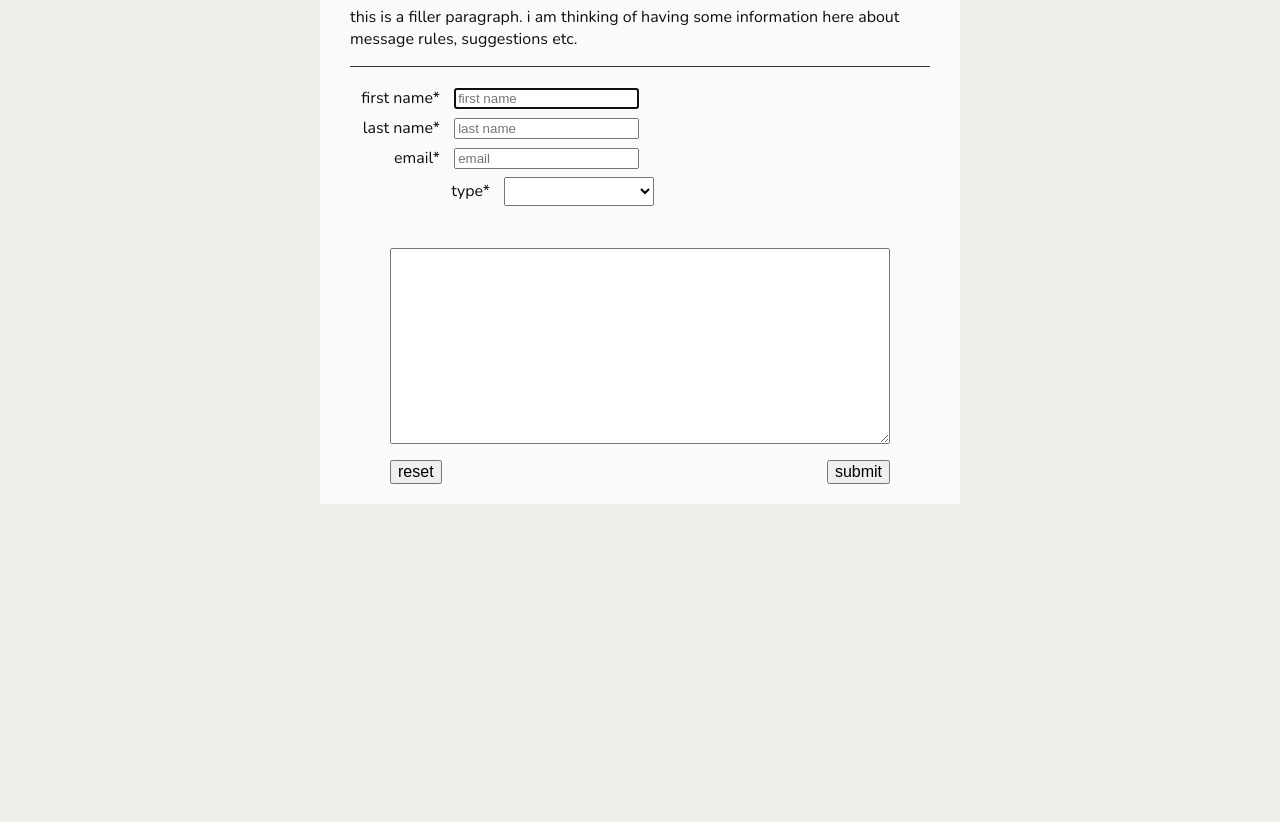
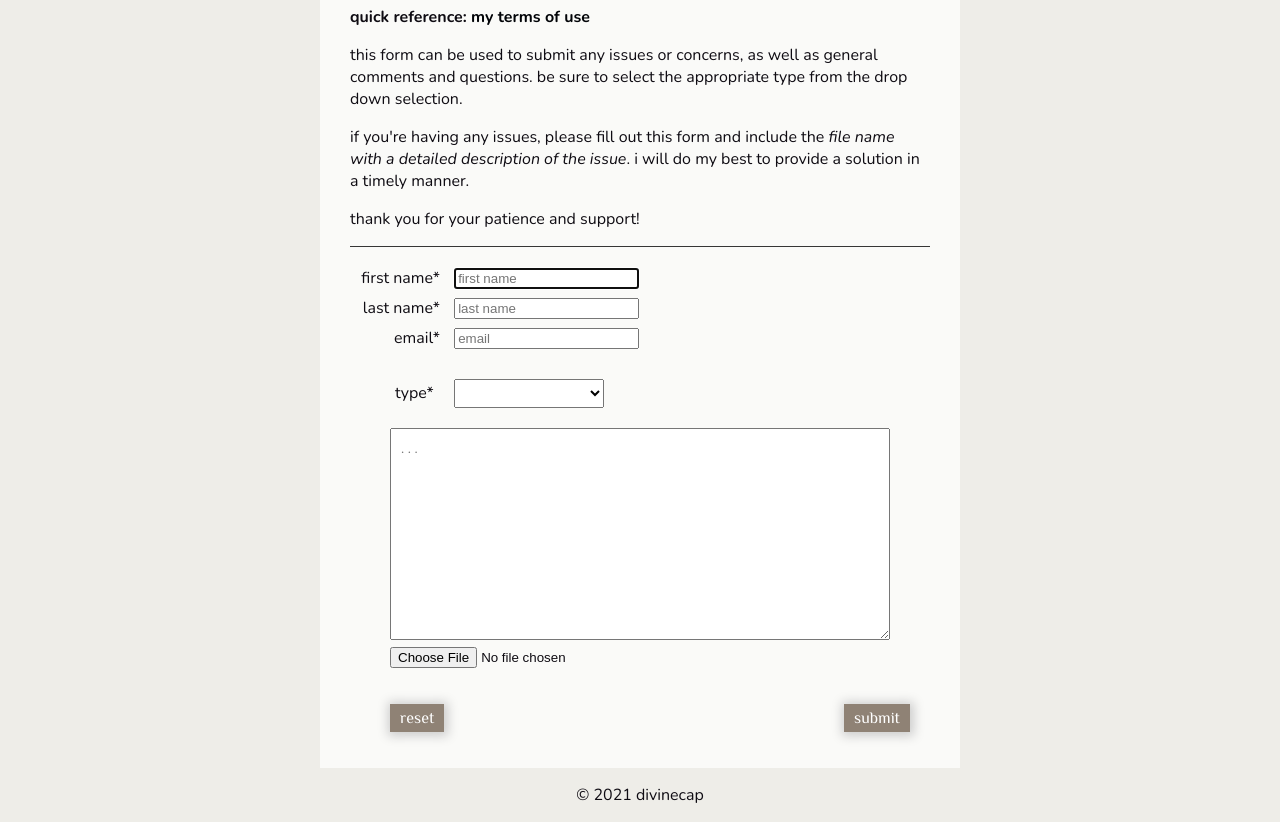
Before and after one commit to anonysim/final-project, a plain HTML site: page message.html in a window 1280 px wide. Shown: the part 220-1042 px from the top of the page. Before the commit the page ends 800 px from the top, so only its background shows below. Drawn offline with nearby package versions, Linux system fonts and the light colour scheme.

Commit message:
Files edited

```diff
--- a/css/message.css
+++ b/css/message.css
@@ -45,6 +45,21 @@ body {
     }
 }
 
+/* GENERIC */
+a {
+    text-decoration: none;
+    color: #020408;
+}
+a:hover {
+    color: #82543B;
+    transition: color 0.5s;
+}
+em {
+    font-style: italic;
+}
+strong {
+    font-weight: bold;
+}
 
 /* NAVIGATION */
 .top-bar {
@@ -52,7 +67,7 @@ body {
  }
  h1#name {
     font-family: 'Philosopher', sans-serif;
-    color: RGB(68, 76, 78);
+    color: #6d4937;
     text-shadow: 7px 5px 4px #c5c5c5;
     padding-left: 40px;
     padding-bottom: 40px;
@@ -83,7 +98,7 @@ nav ul {
     transition: color 0.3s;
 }
 .pages a:hover {
-    color: rgb(161, 105, 90);
+    color: #8F8275;
 }
 
 /* SELECT */
@@ -95,24 +110,33 @@ label[for="type"] {
     width: 150px;
     margin-bottom: 20px;
     padding: 5px;
-
 }
 
-/* MESSAGE BOX */
+/* NAME & EMAIL */
 hr {
     margin-bottom: 20px;
     border: none;
     height: 1px;
     background-color: rgb(54, 54, 54);
 }
-label[for="firstName"], label[for="lastName"], label[for="email"], label[for="type"] {
+
+label[for="firstName"], label[for="lastName"], label[for="email"] {
+    padding-right: 10px;
+    margin-bottom: 8px;
     width: 100px;
     text-align: right;
     display: inline-block;
 }
-label[for="firstName"], label[for="lastName"], label[for="email"] {
-    padding-right: 10px;
-    margin-bottom: 8px;
+
+label[for="type"] {
+    margin-left: 45px;
+    margin-right: 16px;
+}
+
+/* MESSAGE BOX */
+input[type="file"] {
+    margin-left: 40px;
+    margin-bottom: 10px;
 }
 
 h1.message {
@@ -124,19 +148,49 @@ h1.message {
     min-height: 100px;
     max-height: 300px;
     margin-left: 2.5rem;
+    padding: 10px;
 
     font-family: 'Nunito', sans-serif;
     font-size: 14px;
 }
+
+/* BUTTONS */
 .submit-btn, .reset-btn {
     display: inline-block;
     margin-right: 40px;
     margin-top: 10px;
+    padding: 5px 10px;
+
+    font-family: 'Philosopher', sans-serif;
     font-size: 16px;
+    border: none;
+    color: #fff;
+    background-color: #8F8275;
 }
+
 .submit-btn {
     float: right;
+    margin-right: 20px;
+    box-shadow: 1px 1px 10px 3px #ccc;
 }
+.submit-btn:hover {
+    background-color:rgb(136, 155, 92); /* green */
+}
+
 .reset-btn {
     margin-left: 40px;
+    box-shadow: 1px 1px 10px 3px #ccc;
 }
+.reset-btn:hover {
+    background-color: rgb(155, 92, 92); /* red */
+}
+
+.reset-btn:hover, .submit-btn:hover {
+    transition: background-color 0.5s;
+    cursor: pointer;
+}
+
+/* FOOTER */
+footer {
+    text-align: center;
+}
--- a/message.html
+++ b/message.html
@@ -33,13 +33,17 @@
 
     <h1 class="message">message.</h1>
 
-    <p>this is a filler paragraph. i am thinking of having some information here about message rules, suggestions etc.</p>
+    <p><strong>quick reference: <a href="" target="_blank">my terms of use</a></strong></p>
+    <p>this form can be used to submit any issues or concerns, as well as general comments and questions. be sure to select the appropriate type from the drop down selection.</p>
+    <p>if you're having any issues, please fill out this form  and include the <em>file name with a detailed description of the issue</em>. i will do my best to provide a solution in a timely manner. </p>
+    <p>thank you for your patience and support!</p>
 
     <hr>
 
 <!-- FORM -->
 <form name="message" method="GET">
 
+    <!-- NAME & EMAIL -->
     <section>
         <label for="firstName">first name*</label>
         <input type="text" name="fname" id="fname" required="required" placeholder="first name" autofocus><br>
@@ -49,31 +53,34 @@
 
         <label for="email">email*</label>
         <input type="email" id="email" name="email" required="required" placeholder="email"><br>
+    </section><br>
 
-        <label for="type">type*</label>
+    <!-- SELECT -->
+    <label for="type">type*</label>
         <select name="type" id="type" size="1" required="required">
             <option value="" selected></option>
             <option value="issue">issue/concern</option>
             <option value="comment">general comment</option>
-        </select>
-
-    </section><br>
-
-    <!-- SELECT -->
-
-
-
-
+            <option value="terms">terms of use question</option>
+        </select><br>
 
     <!-- MESSAGE BOX -->
-    <textarea name="" id="message-box" cols="30" rows="10" required="required"></textarea>
-    <br>
-    <input class="submit-btn" type="submit" value="submit">
-    <input class="reset-btn" type="reset" value="reset">
+
+    <textarea name="" id="message-box" cols="30" rows="10" required="required" placeholder=". . ."></textarea>
+    <input type="file" name="file" id="imageFile"> <!-- placeholder upload file code, need more information for how to choose 1+ images specifically to upload -->
+    <!-- BUTTONS -->
+    <p>
+    <button class="submit-btn">submit</button>
+    <button class="reset-btn">reset</button>
+    </p>
 
 </form>
+<!-- END OF FORM -->
 
 </div>
 <!-- END OF WRAPPER -->
+    <footer>
+        <p>&copy; 2021 divinecap</p>
+    </footer>
 </body>
 </html>
```
